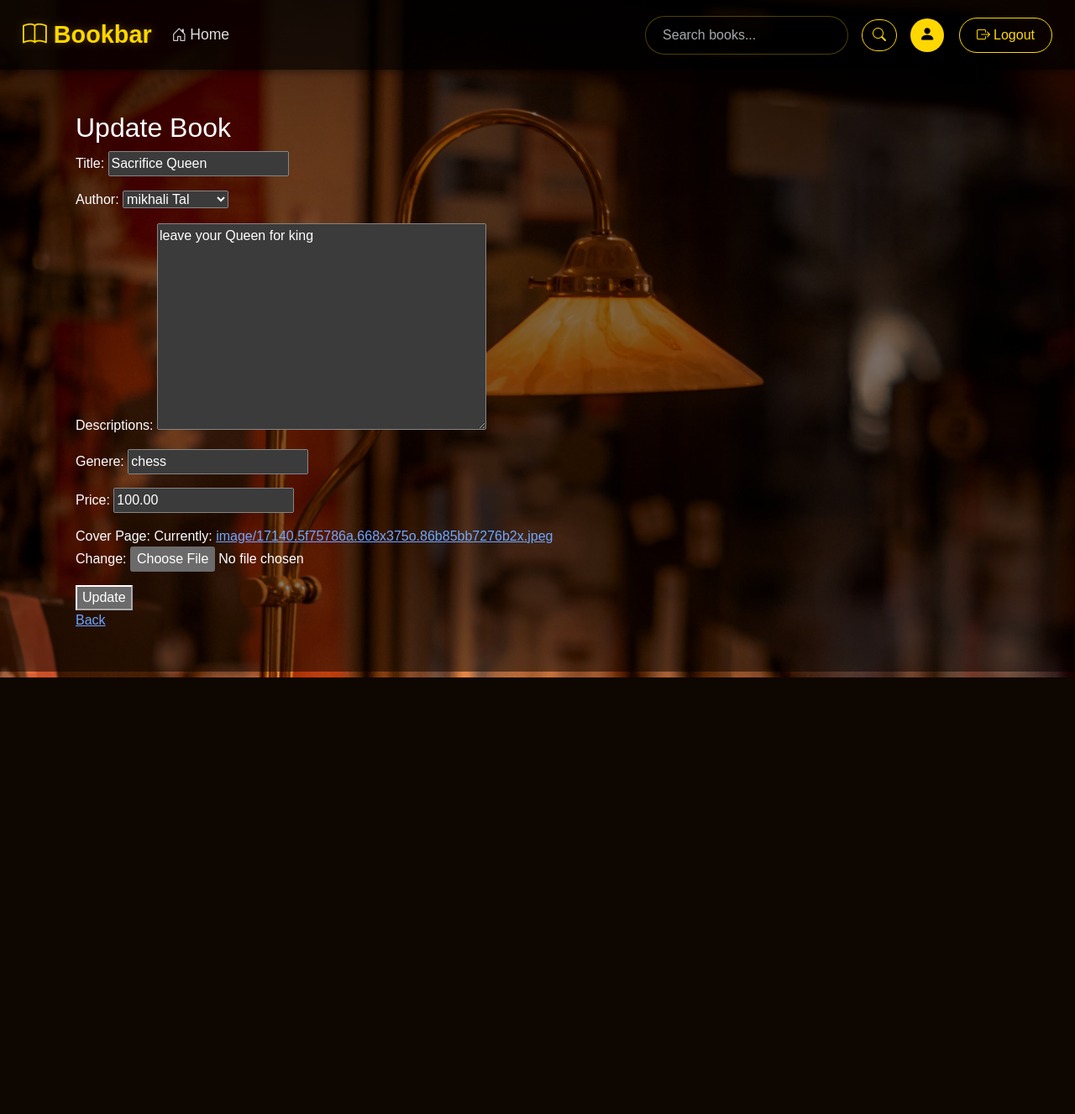
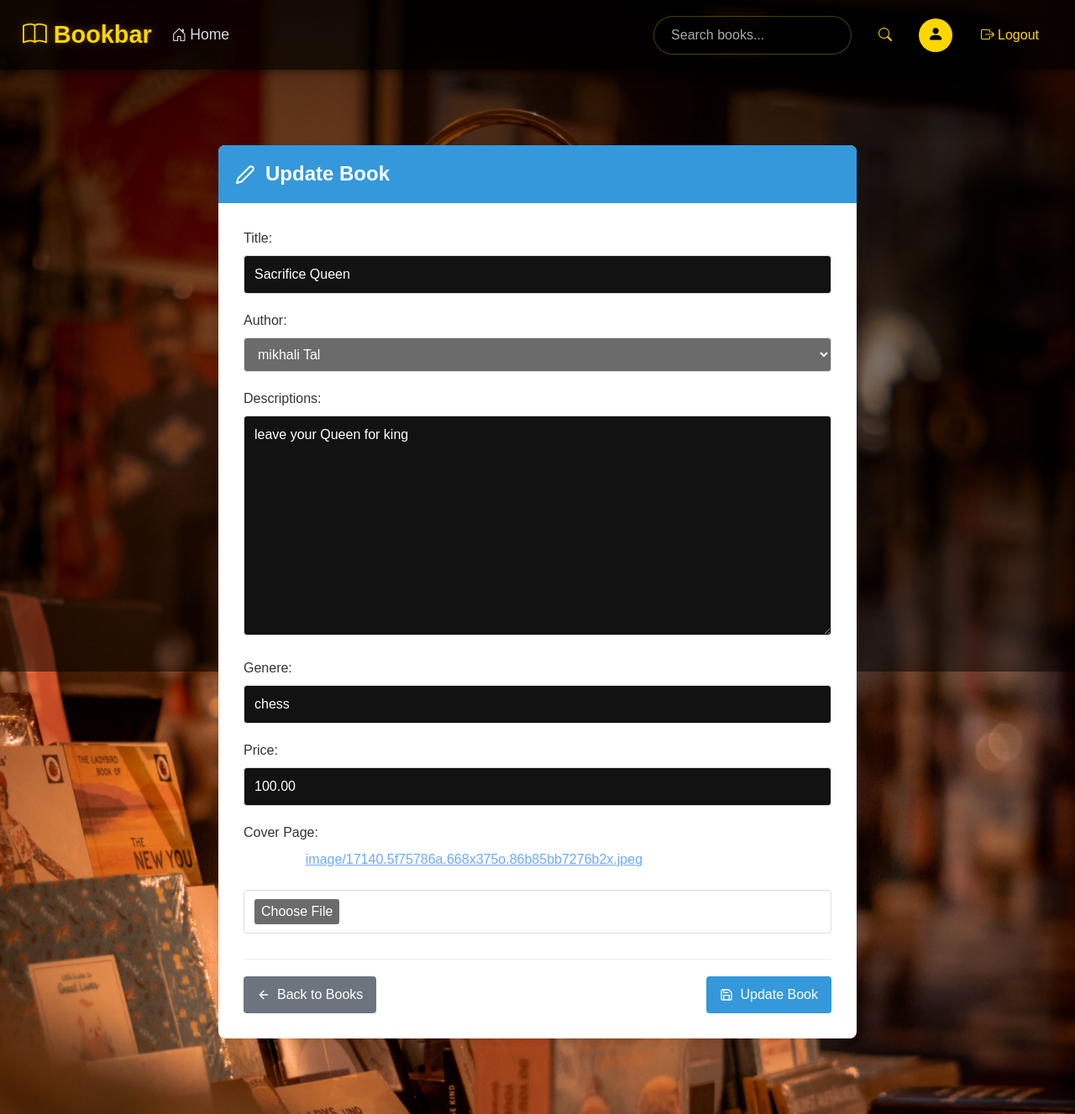
Before and after one commit to utsav0514/Book_store, a Django app: page /product/update_book/12/ in a window 1280 px wide. Shown: the whole page at 84% size. Before the commit the page ends 807 px from the top, so only its background shows below. Run offline with Django 5.2, Linux system fonts and the light colour scheme; a user stored in the database is signed in; data comes from the database, SQL or seed files in the repository; both versions use the stored data as it was after the commit.

Commit message:
changes Ui on the update_book

```diff
--- a/Hello/product/templates/update_book.html
+++ b/Hello/product/templates/update_book.html
@@ -1,17 +1,226 @@
 {% extends 'base.html' %}
 {% load static %}
+
 {% block title %}
-Update Book
+    Update Book
 {% endblock %}
 
 {% block content %}
-<h2>Update Book</h2>
+<div class="update-container">
+    <div class="update-card">
+        <div class="update-header">
+            <svg width="24" height="24" viewBox="0 0 24 24" fill="none" xmlns="http://www.w3.org/2000/svg">
+                <path d="M17 3a2.828 2.828 0 1 1 4 4L7.5 20.5 2 22l1.5-5.5L17 3z" stroke="currentColor" stroke-width="2" stroke-linecap="round" stroke-linejoin="round"/>
+            </svg>
+            <h2>Update Book</h2>
+        </div>
 
-<form method="POST" enctype="multipart/form-data">
-    {% csrf_token %}
-    {{ form.as_p }}
-    <button type="submit">Update</button>
-</form>
+        <div class="update-content">
+            <form method="POST" enctype="multipart/form-data" class="update-form">
+                {% csrf_token %}
 
-<a href="{% url 'book_list' %}">Back </a>
+                <div class="form-fields">
+                    {{ form.as_p }}
+                </div>
+
+                <div class="form-actions">
+                    <a href="{% url 'book_list' %}" class="btn btn-secondary">
+                        <svg width="16" height="16" viewBox="0 0 24 24" fill="none" xmlns="http://www.w3.org/2000/svg">
+                            <path d="M19 12H5M12 19l-7-7 7-7" stroke="currentColor" stroke-width="2" stroke-linecap="round" stroke-linejoin="round"/>
+                        </svg>
+                        Back to Books
+                    </a>
+                    <button type="submit" class="btn btn-primary">
+                        <svg width="16" height="16" viewBox="0 0 24 24" fill="none" xmlns="http://www.w3.org/2000/svg">
+                            <path d="M19 21H5a2 2 0 0 1-2-2V5a2 2 0 0 1 2-2h11l5 5v11a2 2 0 0 1-2 2z" stroke="currentColor" stroke-width="2" stroke-linecap="round" stroke-linejoin="round"/>
+                            <path d="M17 21v-8h-10v8M7 3v5h8" stroke="currentColor" stroke-width="2" stroke-linecap="round" stroke-linejoin="round"/>
+                        </svg>
+                        Update Book
+                    </button>
+                </div>
+            </form>
+        </div>
+    </div>
+</div>
+
+<style>
+    /* Update container */
+    .update-container {
+        max-width: 800px;
+        margin: 40px auto;
+        padding: 0 20px;
+    }
+
+    /* Update card */
+    .update-card {
+        background-color: white;
+        border-radius: 8px;
+        box-shadow: 0 2px 10px rgba(0, 0, 0, 0.1);
+        overflow: hidden;
+    }
+
+    /* Update header */
+    .update-header {
+        background-color: #3498db;
+        color: white;
+        padding: 20px;
+        display: flex;
+        align-items: center;
+    }
+
+    .update-header svg {
+        margin-right: 12px;
+    }
+
+    .update-header h2 {
+        margin: 0;
+        font-size: 24px;
+        font-weight: 600;
+    }
+
+    /* Update content */
+    .update-content {
+        padding: 30px;
+    }
+
+    /* Form styling */
+    .update-form {
+        width: 100%;
+    }
+
+    .form-fields {
+        margin-bottom: 30px;
+    }
+
+    /* Style Django's form.as_p output */
+    .form-fields p {
+        margin-bottom: 20px;
+    }
+
+    .form-fields label {
+        display: block;
+        font-weight: 500;
+        margin-bottom: 8px;
+        color: #333;
+    }
+
+    .form-fields input[type="text"],
+    .form-fields input[type="number"],
+    .form-fields input[type="email"],
+    .form-fields input[type="url"],
+    .form-fields input[type="file"],
+    .form-fields select,
+    .form-fields textarea {
+        width: 100%;
+        padding: 10px 12px;
+        border: 1px solid #ddd;
+        border-radius: 4px;
+        font-size: 16px;
+        transition: border-color 0.2s ease;
+    }
+
+    .form-fields input[type="text"]:focus,
+    .form-fields input[type="number"]:focus,
+    .form-fields input[type="email"]:focus,
+    .form-fields input[type="url"]:focus,
+    .form-fields input[type="file"]:focus,
+    .form-fields select:focus,
+    .form-fields textarea:focus {
+        border-color: #3498db;
+        outline: none;
+        box-shadow: 0 0 0 3px rgba(52, 152, 219, 0.2);
+    }
+
+    .form-fields textarea {
+        min-height: 120px;
+        resize: vertical;
+    }
+
+    /* Help text styling */
+    .form-fields .helptext {
+        display: block;
+        font-size: 14px;
+        color: #6c757d;
+        margin-top: 5px;
+    }
+
+    /* Error styling */
+    .form-fields .errorlist {
+        list-style: none;
+        color: #dc3545;
+        padding: 0;
+        margin: 5px 0 0 0;
+        font-size: 14px;
+    }
+
+    /* Form actions */
+    .form-actions {
+        display: flex;
+        justify-content: space-between;
+        align-items: center;
+        border-top: 1px solid #eee;
+        padding-top: 20px;
+    }
+
+    /* Buttons */
+    .btn {
+        display: inline-flex;
+        align-items: center;
+        padding: 10px 16px;
+        border-radius: 4px;
+        font-weight: 500;
+        text-decoration: none;
+        cursor: pointer;
+        border: none;
+        font-size: 16px;
+        transition: all 0.2s ease;
+    }
+
+    .btn svg {
+        margin-right: 8px;
+    }
+
+    .btn-secondary {
+        background-color: #6c757d;
+        color: white;
+    }
+
+    .btn-secondary:hover {
+        background-color: #5a6268;
+    }
+
+    .btn-primary {
+        background-color: #3498db;
+        color: white;
+    }
+
+    .btn-primary:hover {
+        background-color: #2980b9;
+    }
+
+    /* Media queries for responsiveness */
+    @media (max-width: 576px) {
+        .update-container {
+            margin: 20px auto;
+        }
+
+        .update-header {
+            padding: 15px;
+        }
+
+        .update-content {
+            padding: 20px;
+        }
+
+        .form-actions {
+            flex-direction: column-reverse;
+            gap: 15px;
+        }
+
+        .btn {
+            width: 100%;
+            justify-content: center;
+        }
+    }
+</style>
 {% endblock %}
```
Also changed, not shown: Hello/db.sqlite3, Hello/media/image/71KnIFqCqGL_gXfL0h7.webp (added), Hello/media/image/lucas-de-moura-KerlUtk582w-unsplash.jpg (added).
